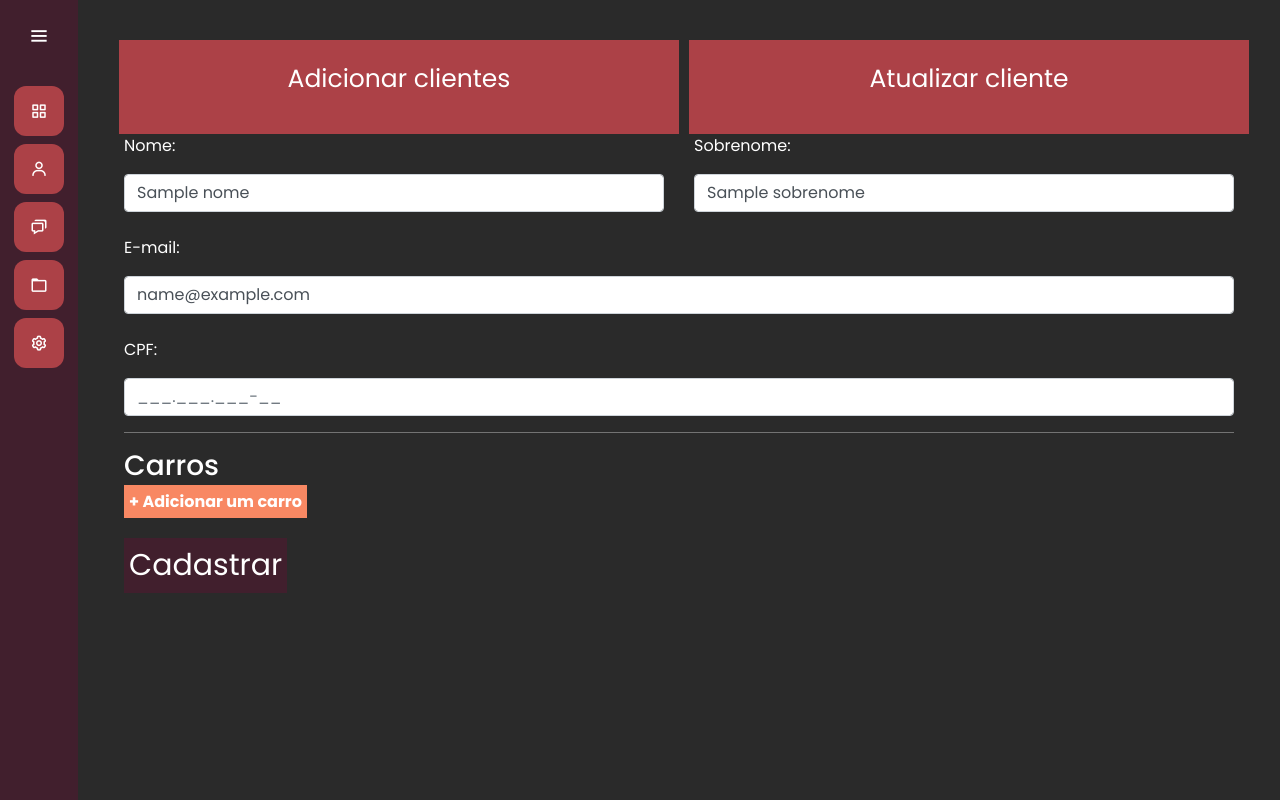
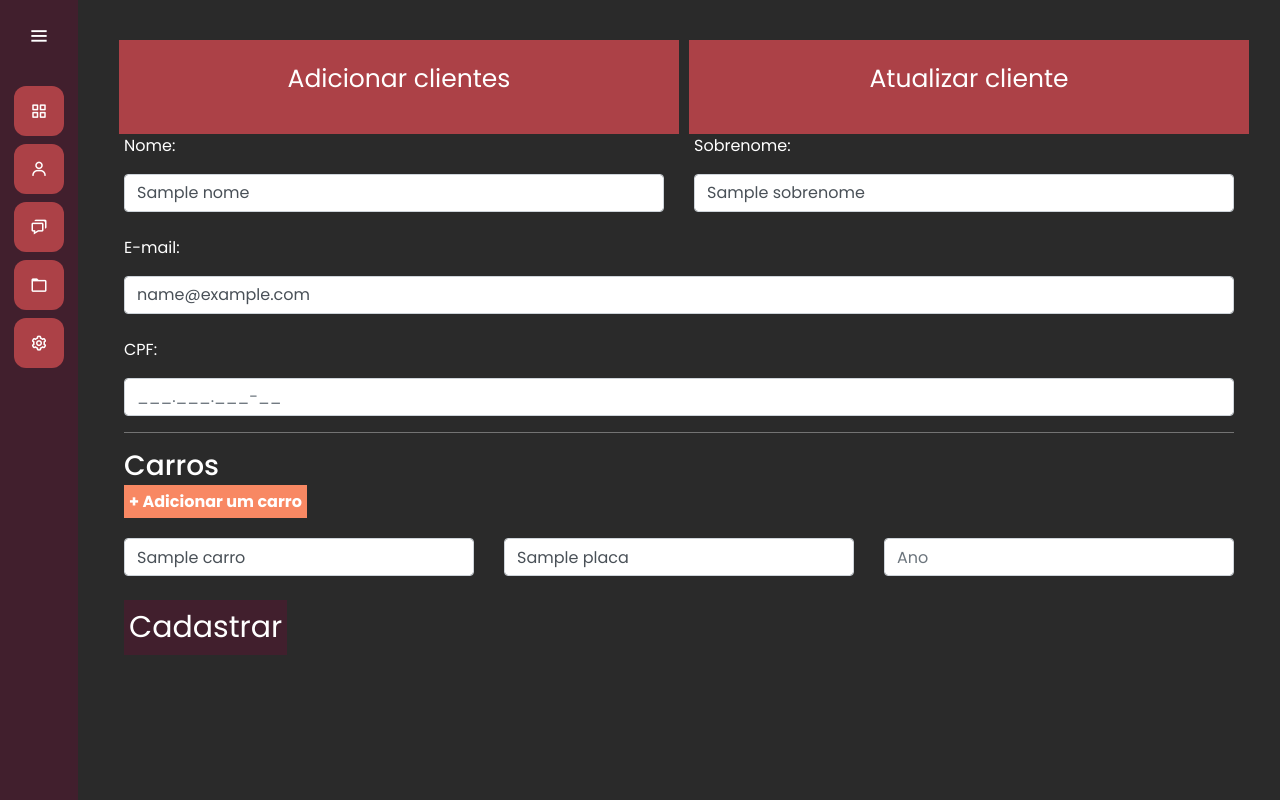
Before and after one commit to jrneliodias/LavaWeb, a Django app: template clientes/templates/clientes.html in a window 1280 px wide. Run offline with Django 3.2, Linux system fonts and the light colour scheme; the template is opened without the code that fills it: most values are stand-ins (such as "Sample title", 1, 10 or a date in 2020).

Commit message:
Inserir detalhes em Cadastro

```diff
--- a/clientes/templates/clientes.html
+++ b/clientes/templates/clientes.html
@@ -48,7 +48,22 @@
           >+ Adicionar um carro</span
         >
 
-        <div id="form-carro"></div>
+        <div id="form-carro">
+          {% for carro,placa,ano in carros %}
+          <br>
+          <div class="row">
+            <div class="col-md">
+              <input type="text" placeholder="Carro" class="form-control" name="carro" value = "{{carro}}"/>
+            </div>
+            <div class="col-md">
+              <input type="text" placeholder="Placa" class="form-control" name="placa" value= "{{placa}}"/>
+            </div>
+            <div class="col-md">
+              <input type="number" placeholder="Ano" class="form-control" name="ano" value = "{{ano}}"/>
+            </div>
+          </div>
+          {% endfor %}
+        </div>
       </div>
 
       <br />
--- a/clientes/views.py
+++ b/clientes/views.py
@@ -23,7 +23,8 @@ def clientes(request):
             return render(request,'clientes.html',
                                 {'nome':nome,
                                  'sobrenome':sobrenome,
-                                 'email': email})
+                                 'email': email,
+                                 'carros': zip(carros,placas,anos)})
 
         email_validation = r'([A-Za-z0-9]+[.-_])*[A-Za-z0-9]+@[A-Za-z0-9-]+(\.[A-Z|a-z]{2,})+'
 
@@ -31,7 +32,8 @@ def clientes(request):
             return render(request,'clientes.html',
                                 {'nome':nome,
                                  'sobrenome':sobrenome,
-                                 'cpf': cpf})
+                                 'cpf': cpf,
+                                 'carros': zip(carros,placas,anos)})
 
         # Criar o cliente na tabela
         cliente = Cliente(
```
Also changed, not shown: db.sqlite3.
